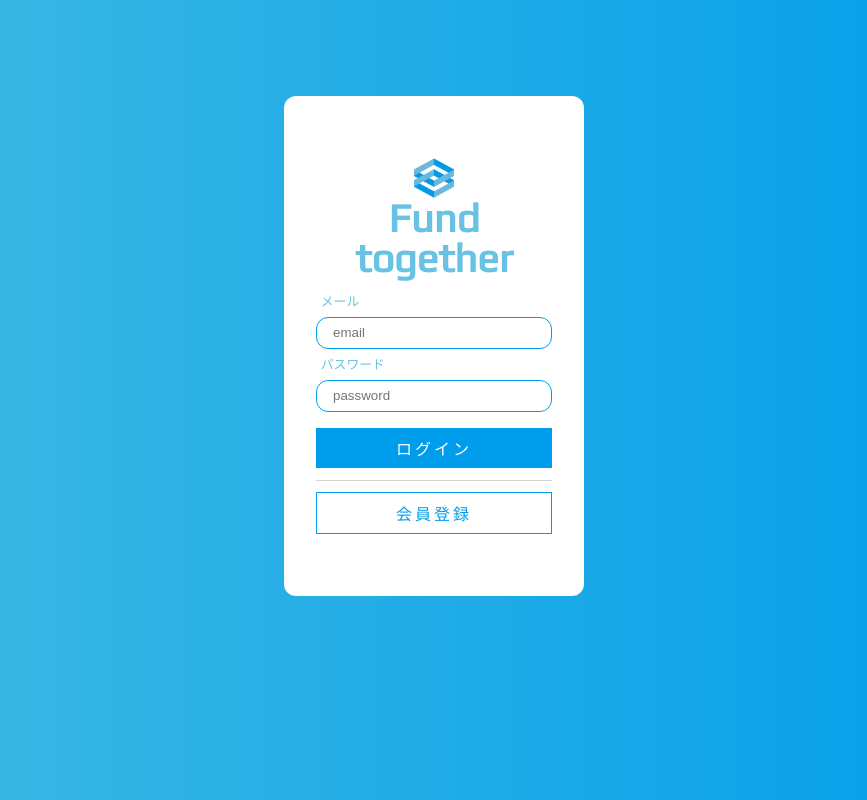
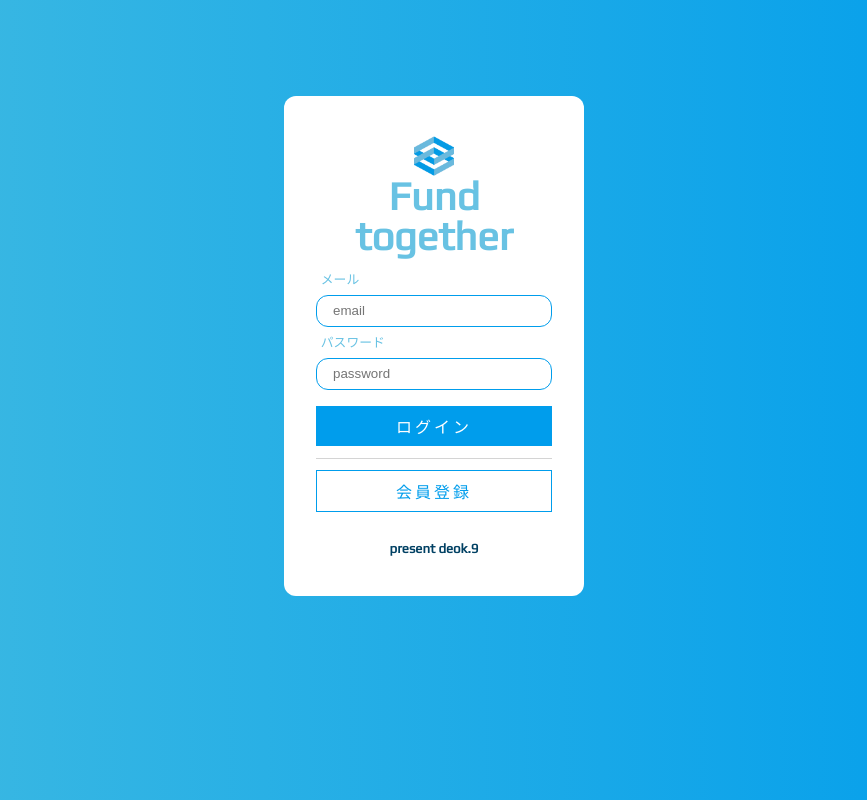
Before and after one commit to deokgoo/nextjs-toy-crowd_fund, a React (Create React App) app: page / in a window 1280 px wide. Shown: the whole page, without its empty margins (206-1073 px from the left). Built offline with nearby package versions, Linux system fonts and the light colour scheme; no server answers.

Commit message:
fix: modify moji

```diff
--- a/src/components/funding/funding.tsx
+++ b/src/components/funding/funding.tsx
@@ -70,7 +70,7 @@ const Funding = ({fid}: {fid: string}) => {
           {render()}
         </div>
       </div>
-      <button className={style.investBtn} onClick={() => history.push(`/funding/${fid}/invest`)}>Invest</button>
+      <button className={style.investBtn} onClick={() => history.push(`/funding/${fid}/invest`)}>入金</button>
     </div>
   );
 };
--- a/src/pages/login-guard/login-guard.tsx
+++ b/src/pages/login-guard/login-guard.tsx
@@ -70,6 +70,7 @@ const LoginGuard = ({next: Component, path}: ComponentEntry) => {
             <button className={styles.submit} type={'submit'} onClick={login}>ログイン</button>
             <div className={styles.line}/>
             <button className={styles.register} type={'submit'} onClick={() => history.push('/register')}>会員登録</button>
+            <h5 style={{marginTop: '30px', color: '#004063'}}>present deok.9</h5>
           </form>
         </div>
       </div>
```
